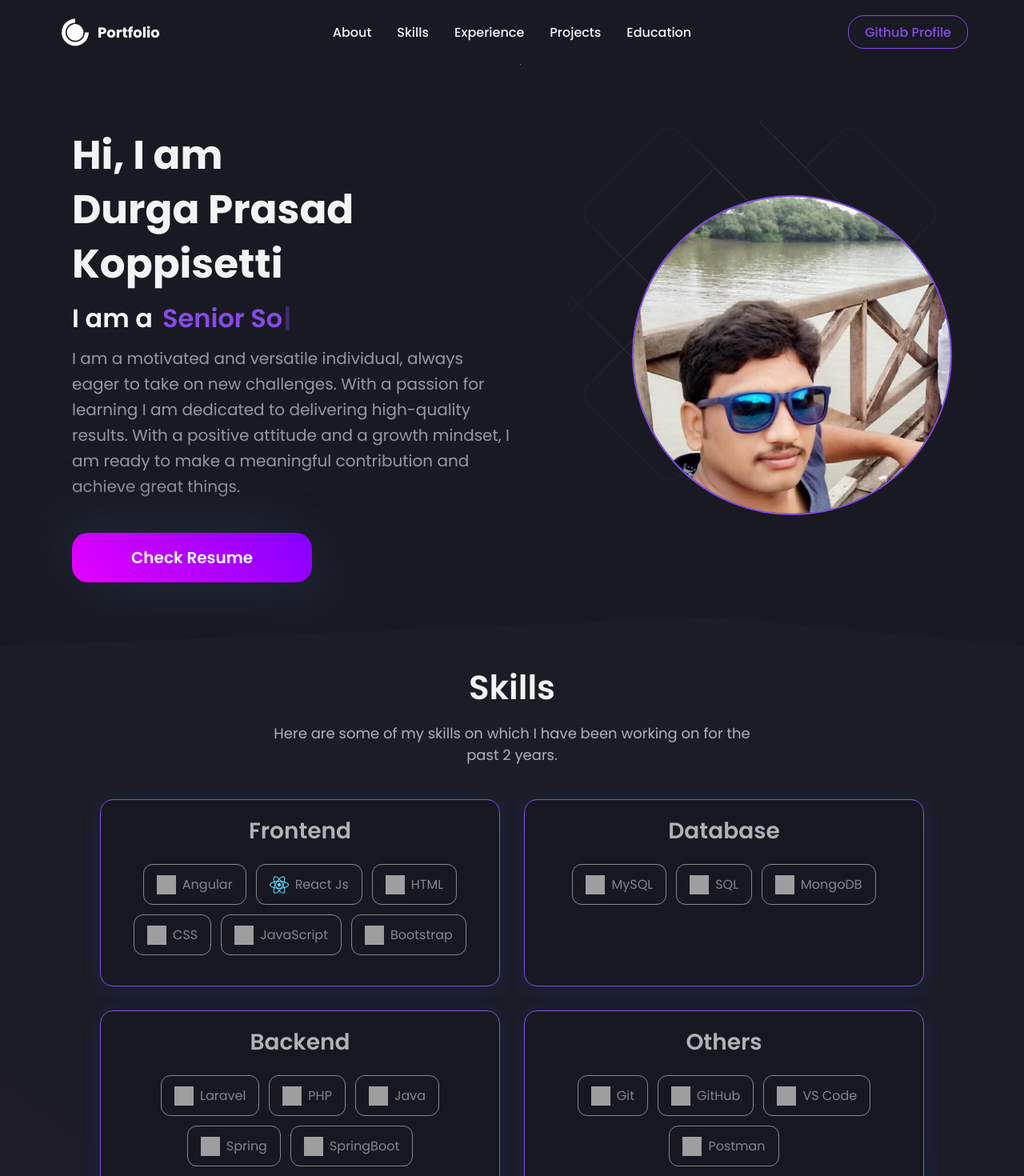
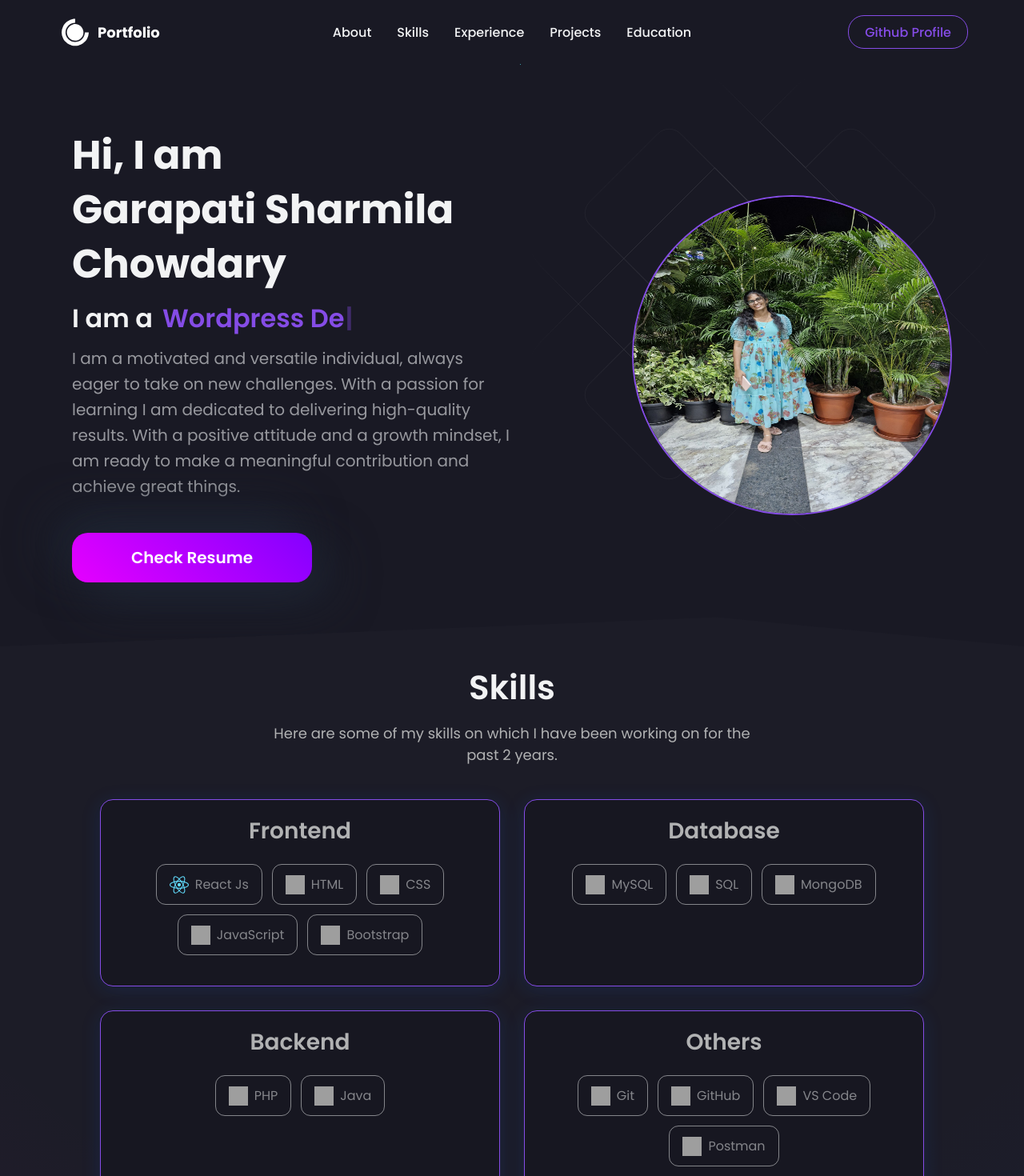
Before and after one commit to Sharmila-g16/sharmila-portfolio, a React (Create React App) app: page / in a window 1280 px wide. Shown: the top 1470 px of the page at 80% size. Built offline with nearby package versions, Linux system fonts and the light colour scheme; grey boxes are pictures that could not be loaded.

Commit message:
my 2nd commit

```diff
--- a/package.json
+++ b/package.json
@@ -27,11 +27,12 @@
   },
   "scripts": {
     "start": "react-scripts start",
-    "build": "react-scripts build",
+    "build": "DISABLE_ESLINT_PLUGIN=true react-scripts build",
     "test": "react-scripts test",
     "eject": "react-scripts eject",
     "predeploy": "npm run build",
-    "deploy": "gh-pages -d build"
+    "deploy": "gh-pages -d build",
+
   },
   "eslintConfig": {
     "extends": [
--- a/public/index.html
+++ b/public/index.html
@@ -2,14 +2,14 @@
 <html lang="en">
   <head>
     <meta charset="utf-8" />
-    <link rel="icon" href="%PUBLIC_URL%/prasad.jpg" />
+    <link rel="icon" href="%PUBLIC_URL%/sharmila.jpeg" />
     <meta name="viewport" content="width=device-width, initial-scale=1" />
     <meta name="theme-color" content="#000000" />
     <meta
       name="description"
       content="Web site created using create-react-app"
     />
-    <link rel="apple-touch-icon" href="%PUBLIC_URL%/prasad.jpg" />
+    <link rel="apple-touch-icon" href="%PUBLIC_URL%/sharmila.jpeg" />
     <!--
       manifest.json provides metadata used when your web app is installed on a
       user's mobile device or desktop. See https://developers.google.com/web/fundamentals/web-app-manifest/
@@ -22,9 +22,9 @@
 
       Unlike "/favicon.ico" or "favicon.ico", "%PUBLIC_URL%/favicon.ico" will
       work correctly both with client-side routing and a non-root public URL.
-      Learn how to configure a non-root public URL by running `npm run build`.
+      Learn how to configure a non-root public URL by running `npm run build`z
     -->
-    <title>Durga Prasad Koppisetti</title>
+    <title>Garapati Sharmila Chowdary</title>
   </head>
   <body>
     <noscript>You need to enable JavaScript to run this app.</noscript>
--- a/src/components/Footer/index.js
+++ b/src/components/Footer/index.js
@@ -88,7 +88,7 @@ function Footer() {
   return (
     <FooterContainer>
       <FooterWrapper>
-        <Logo>Durga Prasad Koppisetti</Logo>
+        <Logo>Garapati Sharmila Chowdary</Logo>
         <Nav>
           <NavLink href="#about">About</NavLink>
           <NavLink href="#skills">Skills</NavLink>
@@ -103,7 +103,7 @@ function Footer() {
           <SocialMediaIcon href={Bio.insta} target="display"><InstagramIcon /></SocialMediaIcon>
         </SocialMediaIcons>
         <Copyright>
-          &copy; 2024 Durga Prasad Koppisetti. All rights reserved.
+          &copy; 2025 Garapati Sharmila Chowdary. All rights reserved.
         </Copyright>
 
       </FooterWrapper>
--- a/src/components/HeroSection/index.js
+++ b/src/components/HeroSection/index.js
@@ -1,7 +1,7 @@
 import React from 'react'
 import HeroBgAnimation from '../HeroBgAnimation'
 import { HeroContainer, HeroBg, HeroLeftContainer, Img, HeroRightContainer, HeroInnerContainer, TextLoop, Title, Span, SubTitle, ResumeButton } from './HeroStyle'
-import seshu from '../../images/prasad.jpg'
+import seshu from '../../images/sharmila.jpeg'
 import Typewriter from 'typewriter-effect';
 import { Bio } from '../../data/constants';
 
--- a/src/data/constants.js
+++ b/src/data/constants.js
@@ -1,18 +1,17 @@
 export const Bio = {
-  name: "Durga Prasad Koppisetti",
+  name: "Garapati Sharmila Chowdary",
   roles: [
-    "Senior Software Engineer",
-    "Full Stack Developer",
+    "Web Designer",
+    "Wordpress Developer",
     "Front End Developer",
-    "Angular Developer",
     "Programmer",
   ],
   description:
     "I am a motivated and versatile individual, always eager to take on new challenges. With a passion for learning I am dedicated to delivering high-quality results. With a positive attitude and a growth mindset, I am ready to make a meaningful contribution and achieve great things.",
-  github: "https://github.com/Prasad0526/prasad-portfolio",
+  github: "https://github.com/Sharmila-g16/sharmila-portfolio.git",
   resume:
   "https://drive.google.com/file/d/1Fx2W90poxAU2XaTkLyxkHjwK19GWvCpy/view?usp=sharing",
-  linkedin: "https://www.linkedin.com/in/durga-prasad-koppisetti-586465228/",
+  linkedin: "https://www.linkedin.com/in/sharmila-garapati-56604a238/",
   // insta: "https://www.instagram.com/seshu_______/",
   // facebook: "",
 };
@@ -21,11 +20,6 @@ export const skills = [
   {
     title: "Frontend",
     skills: [
-      {
-        name: "Angular",
-        image:
-          "https://img.icons8.com/color/48/angularjs.png",
-      },
       {
         name: "React Js",
         image:
@@ -76,11 +70,6 @@ export const skills = [
     title: "Backend",
     skills: [
       {
-        name: "Laravel",
-        image:
-          "https://img.icons8.com/stickers/100/laravel.png",
-      },
-      {
         name: "PHP",
         image:
           "https://img.icons8.com/stickers/100/laravel.pnghttps://img.icons8.com/color/48/php.png",
@@ -89,16 +78,6 @@ export const skills = [
         name: "Java",
         image:
           "https://raw.githubusercontent.com/devicons/devicon/master/icons/java/java-original.svg",
-      },
-      {
-        name: "Spring",
-        image:
-          "https://img.icons8.com/?size=512&id=90519&format=png",
-      },
-      {
-        name: "SpringBoot",
-        image:
-          "https://dz2cdn1.dzone.com/storage/temp/12434118-spring-boot-logo.png",
       }
     ],
   },
```
Also changed, not shown: public/sharmila.jpeg (added), src/images/sharmila.jpeg (added).
